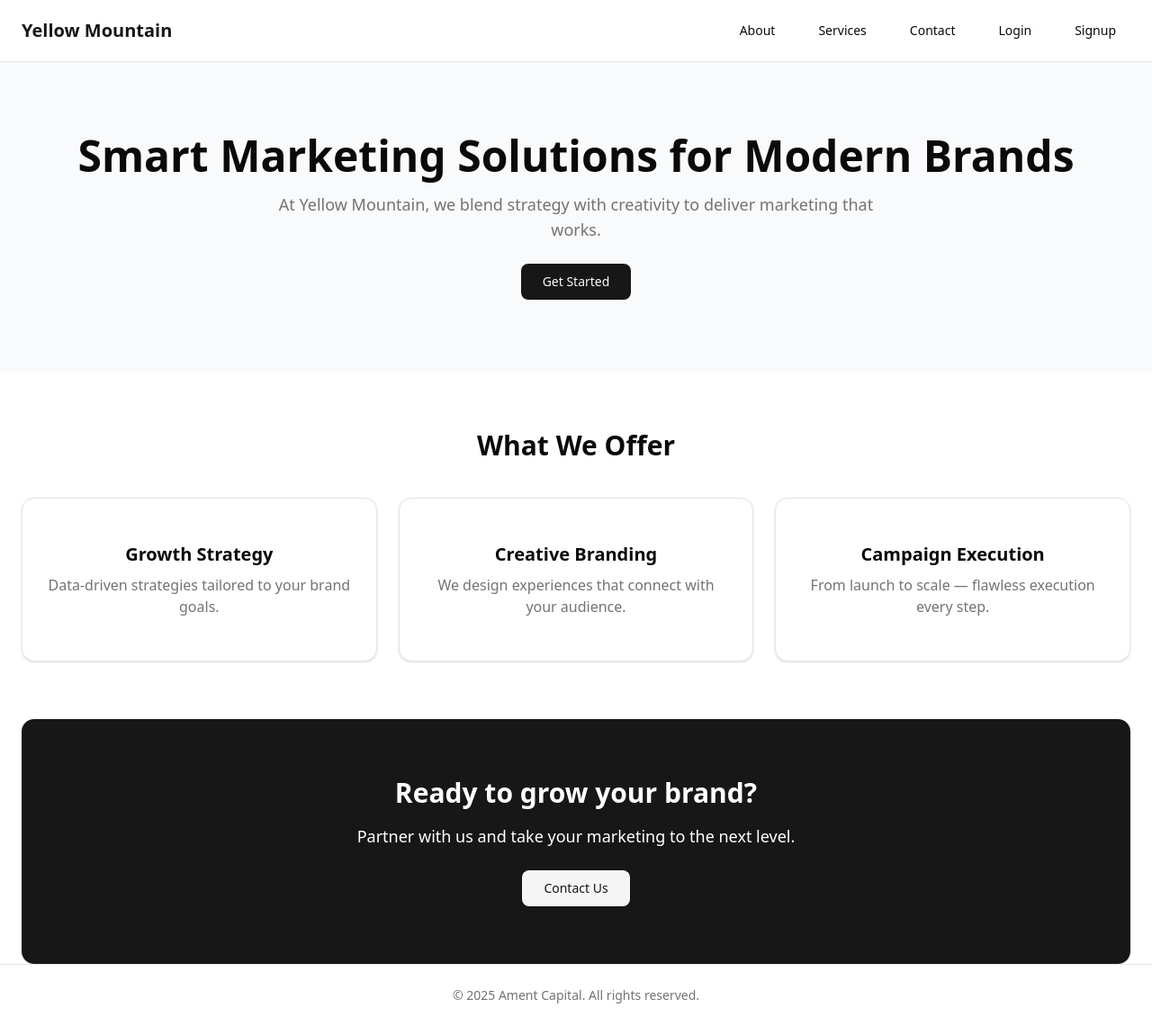
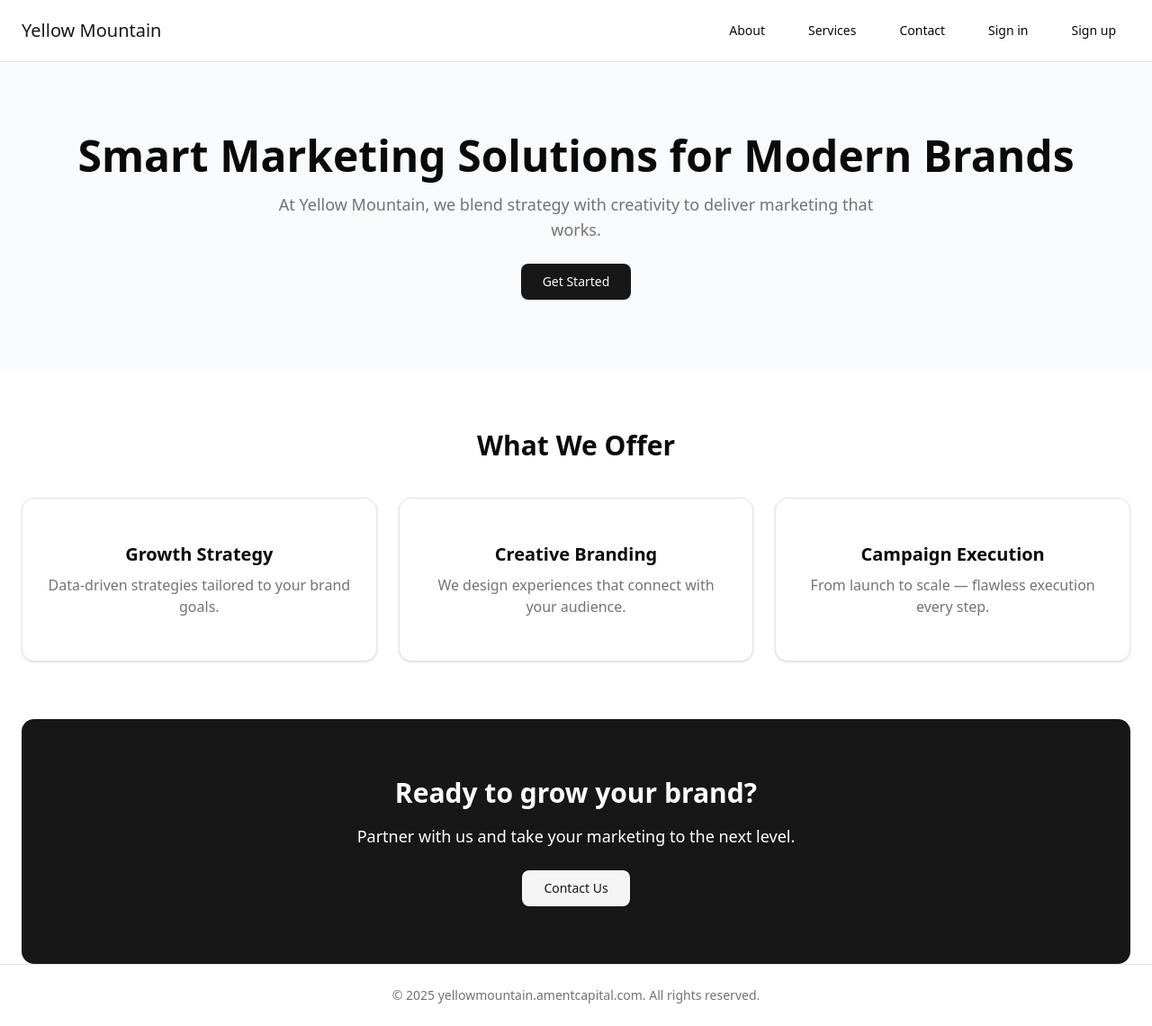
Before and after one commit to sathwik-09/yellow-mountain, a React (Vite) app: page / in a window 1280 px wide. Shown: the whole page at 90% size. Built offline with nearby package versions, Linux system fonts and the light colour scheme.

Commit message:
refact: UI update

```diff
--- a/src/components/Footer.jsx
+++ b/src/components/Footer.jsx
@@ -2,7 +2,7 @@
 export default function Footer() {
   return (
     <footer className="px-6 py-6 border-t text-sm text-center text-muted-foreground">
-      © {new Date().getFullYear()} Ament Capital. All rights reserved.
+      © {new Date().getFullYear()} yellowmountain.amentcapital.com. All rights reserved.
     </footer>
   );
 }
--- a/src/components/Header.jsx
+++ b/src/components/Header.jsx
@@ -4,13 +4,13 @@ import { Button } from "@/components/ui/button";
 export default function Header() {
   return (
     <header className="w-full px-6 py-4 flex items-center justify-between border-b bg-white sticky top-0 z-50">
-      <Link to="/" className="text-xl font-bold text-primary">Yellow Mountain</Link>
+      <Link to="/" className="text-xl text-primary">Yellow Mountain</Link>
       <nav className="hidden md:flex gap-4">
         <Link to="/about"><Button className="cursor-pointer" variant="ghost">About</Button></Link>
         <Link to="/services"><Button className="cursor-pointer" variant="ghost">Services</Button></Link>
         <Link to="/contact"><Button className="cursor-pointer" variant="ghost">Contact</Button></Link>
-        <Link to="/login"><Button className="cursor-pointer" variant="ghost">Login</Button></Link>
-        <Link to="/signup"><Button className="cursor-pointer" variant="ghost">Signup</Button></Link>
+        <Link to="/login"><Button className="cursor-pointer" variant="ghost">Sign in</Button></Link>
+        <Link to="/signup"><Button className="cursor-pointer" variant="ghost">Sign up</Button></Link>
       </nav>
     </header>
   );
```
